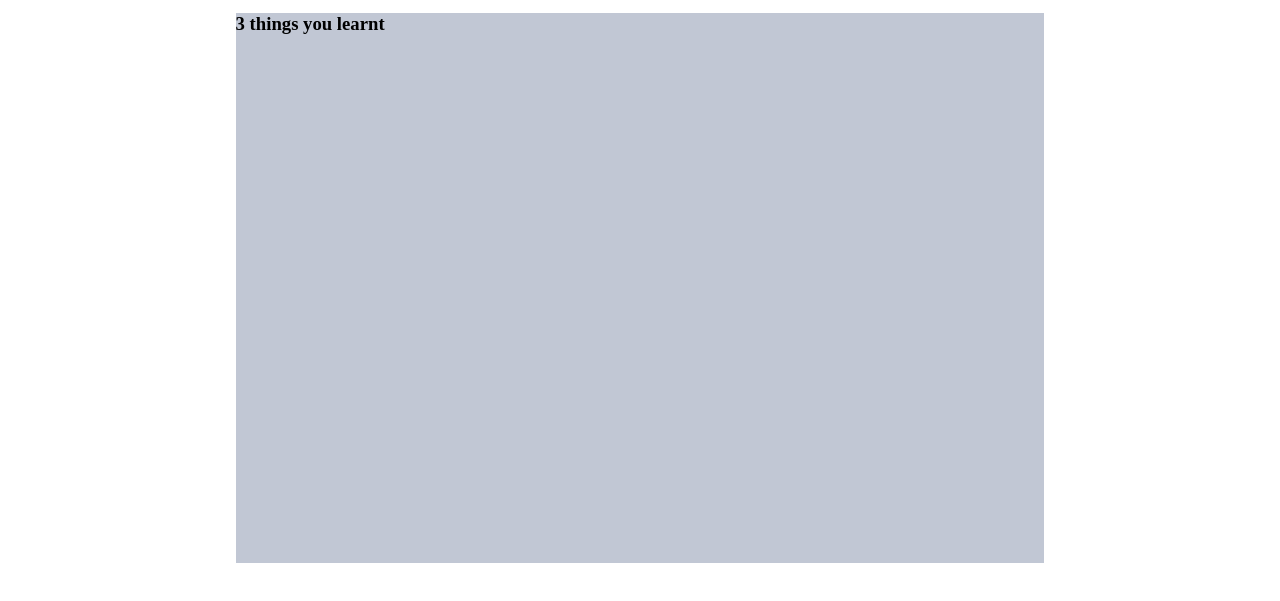
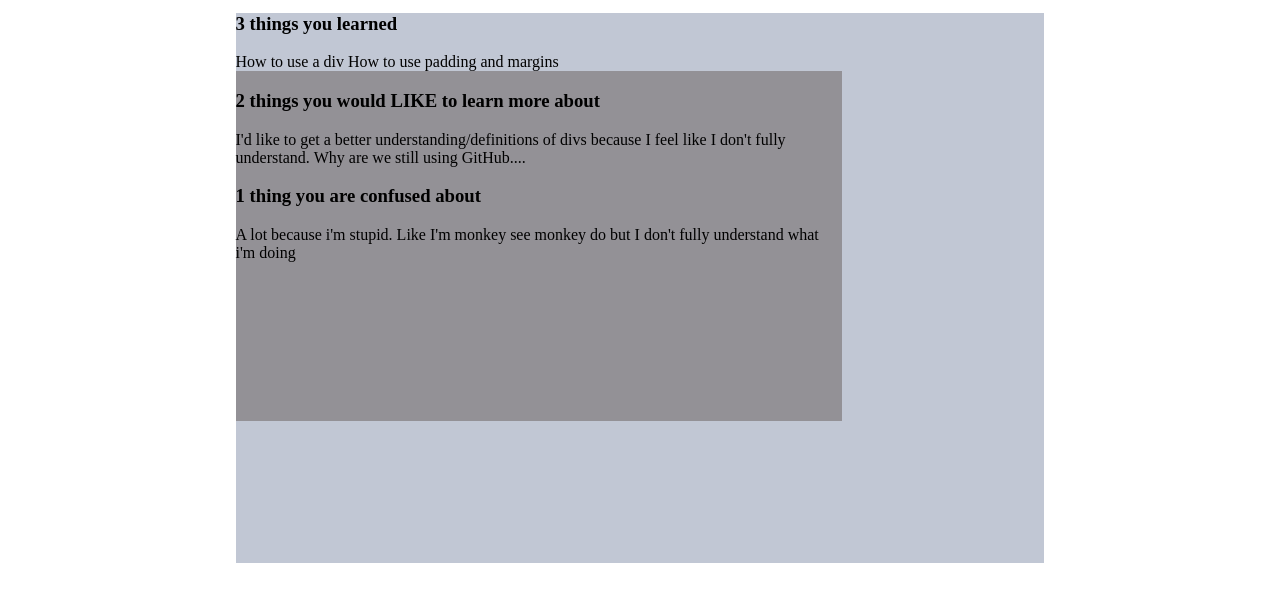
Before and after one commit to lola-img/lola-img.github.io, a plain HTML site: page class5.2demo.html in a window 1280 px wide. Shown: the part 139-740 px from the top of the page. Drawn offline with Linux system fonts and the light colour scheme.

Commit message:
Update class5.2demo.html

```diff
--- a/class5.2demo.html
+++ b/class5.2demo.html
@@ -43,8 +43,14 @@ d<DOCTYPE! html>
 <div id="header">
   <h2>I'm sticky</h2>
   <div id="parent">
-    <h3>3 things you learnt</h3>
-
-
-
+    <h3>3 things you learned</h3>
+    <p>How to use a div</p> <p>How to use padding and margins</p>
+    <div id="child">
+      <h3>2 things you would LIKE to learn more about</h3>
+      <p>I'd like to get a better understanding/definitions of divs because I feel like I don't fully understand.</p> <p>Why are we still using GitHub....</p>
+      <div id="fixed"
+        <div>
+        <div id="relative">
+          <h3>1 thing you are confused about</h3>
+          <p>A lot because i'm stupid. Like I'm monkey see monkey do but I don't fully understand what i'm doing</p>
     </body>
```
